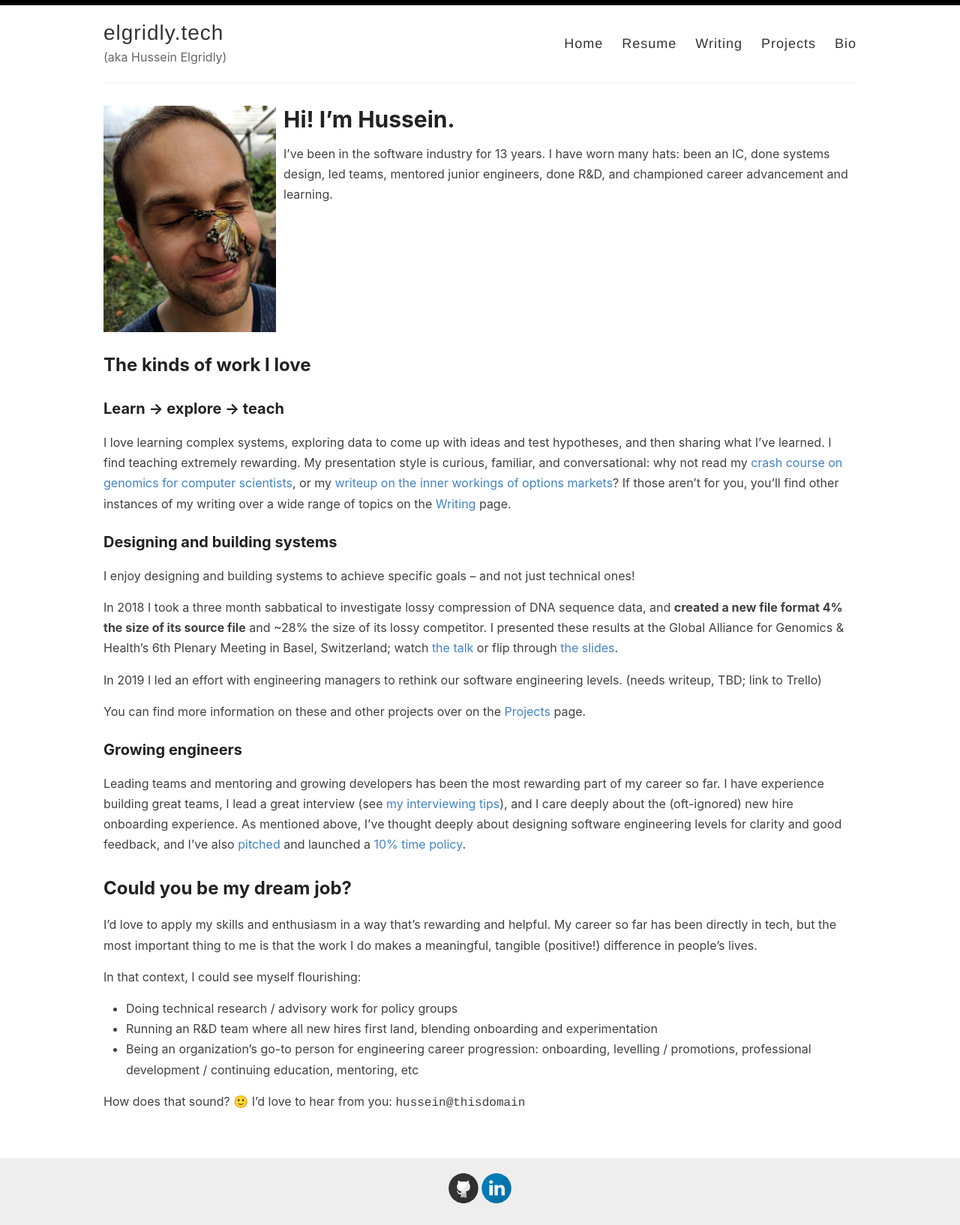
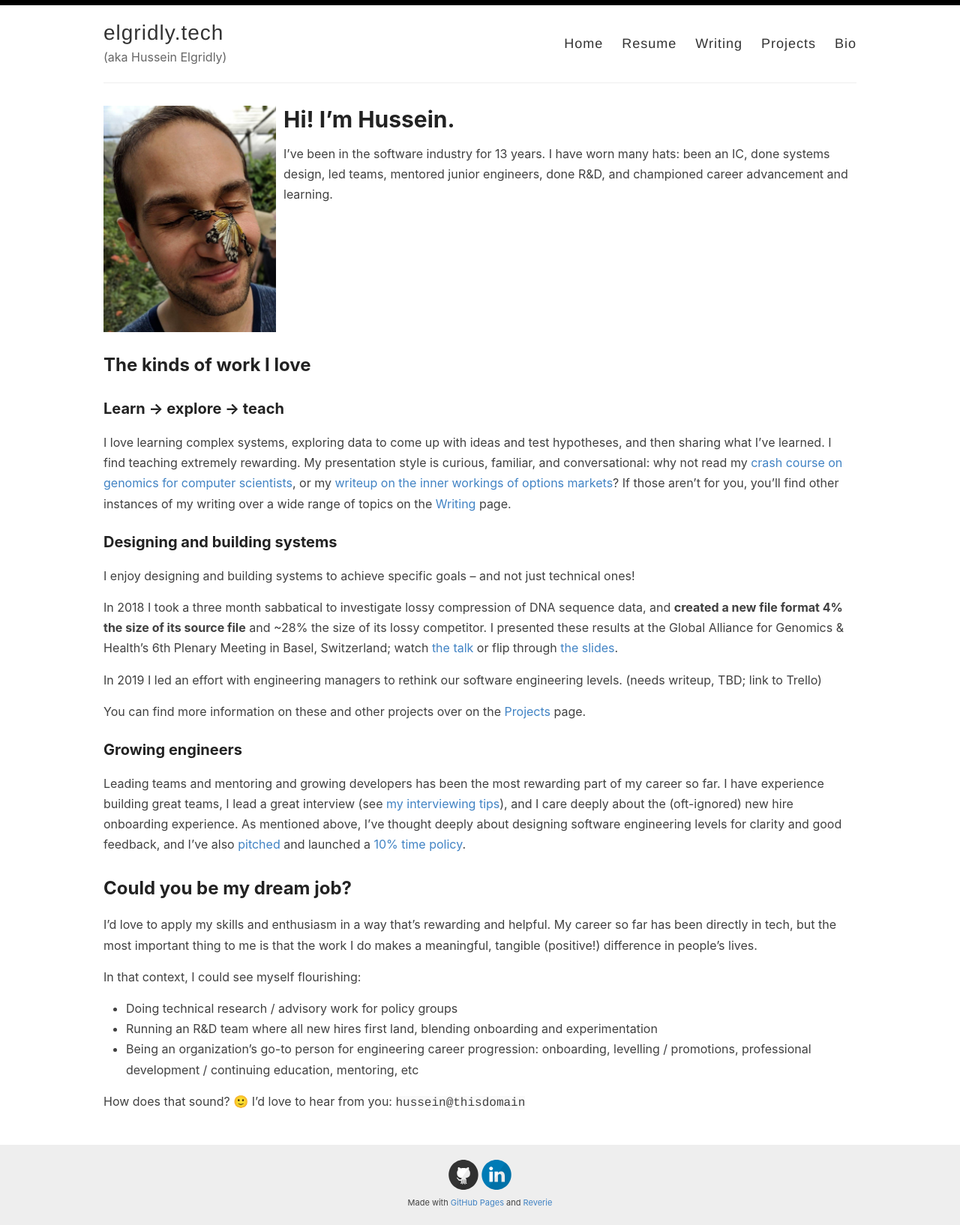
Before and after one commit to helgridly/helgridly.github.io, a Jekyll site: the page built from index.md, in a window 1280 px wide. Shown: the whole page at 75% size. Built offline with Jekyll 4.4.1, drawn with Linux system fonts in a browser that asks for light colours.

Commit message:
theme attrib

```diff
--- a/_layouts/default.html
+++ b/_layouts/default.html
@@ -47,6 +47,7 @@
         <div class="container">
           <footer class="footer">
             {% include svg-icons.html %}
+            <div class="footer-attrib">Made with <a href="https://pages.github.com/">GitHub Pages</a> and <a href="https://reverie.pages.dev/about/">Reverie</a></div>
           </footer>
         </div>
       </div>
--- a/assets/style.scss
+++ b/assets/style.scss
@@ -414,13 +414,16 @@ nav {
   position: absolute;
   bottom: 0;
   width: 100%;
-  height: 89px;
   background-color: $lightGray;
 }
 
 footer {
   padding: 20px 0;
   text-align: center;
+}
+
+.footer-attrib {
+  font-size: 11px;
 }
 
 body:after {
```
